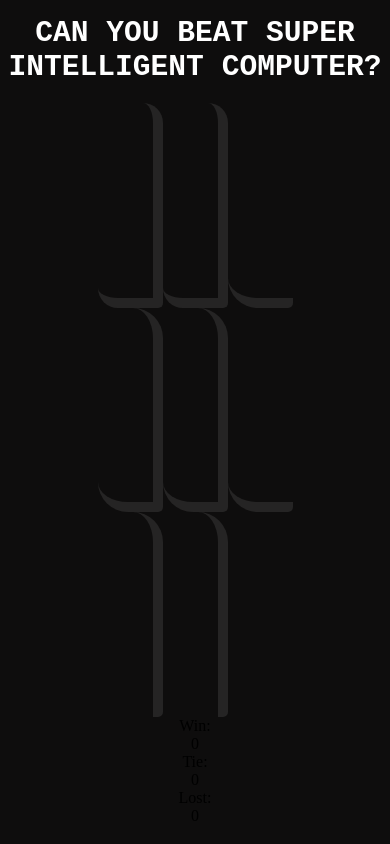
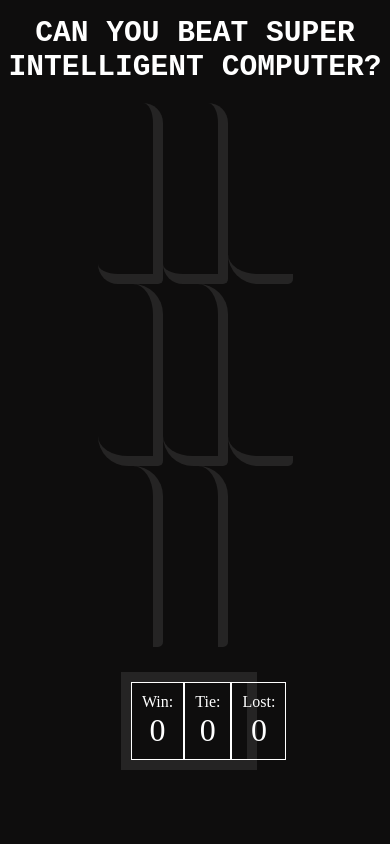
Before and after one commit to sAdela/XO-Game, a plain HTML site: page index.html in a window 390 px wide. Drawn offline with nearby package versions, Linux system fonts and the light colour scheme.

Commit message:
Update style.css

```diff
--- a/style.css
+++ b/style.css
@@ -39,6 +39,28 @@ html {
     height: calc(100vh - 230px);
 
 }
+#timer{
+    background-color: rgb(14, 13, 13);
+    position: absolute;
+    right: 4%;
+    top: 25%;
+    bottom: 25%;
+    width: 15%;
+    border: 10px solid rgb(37, 36, 36);
+    color: white;
+    display: grid;
+    grid-template-rows: 1fr 1fr 1fr;
+}
+#won, #lost, #tie{
+    font-size: 200%;
+    text-align: center;
+    margin-top: 6%;
+}
+#playerScore, #drawScore, #computerScore{
+    border: 1px solid white;
+    padding: 5px;
+}
+
 #top{
     display: grid;
     grid-template-columns: 1fr 1fr 1fr;
@@ -100,7 +122,6 @@ html {
     color: white;
     margin: auto;
     margin-top: 15%;
-    font-size: 500%;
     width: 100%;
     height: 100%;
 }
@@ -137,3 +158,32 @@ img{
     margin-top: 25%;
     margin-bottom: 15%;
 }
+
+@media only screen and (max-width: 800px) {
+    #timer{
+        position: relative;
+        display: grid;
+        grid-template-columns: 1fr 1fr 1fr;
+        grid-template-rows: none;
+        margin-left: 35%;
+        margin-right: 30%;
+        width: auto;
+    }
+    #playerScore, #computerScore, #drawScore{
+        padding: 10px;
+    }
+    #gameWrapper{
+        height: calc(100vh - 300px);
+        margin-left: auto;
+        margin-right: auto;
+    }
+    #won, #lost, #tie{
+        margin-top: 5%;
+    }
+    #a, #b, #c, #d, #e, #f, #g, #h, #i{
+        color: white;
+        margin: auto;
+        margin-top: 3%;
+        font-size: 400%;
+    }
+}
```
